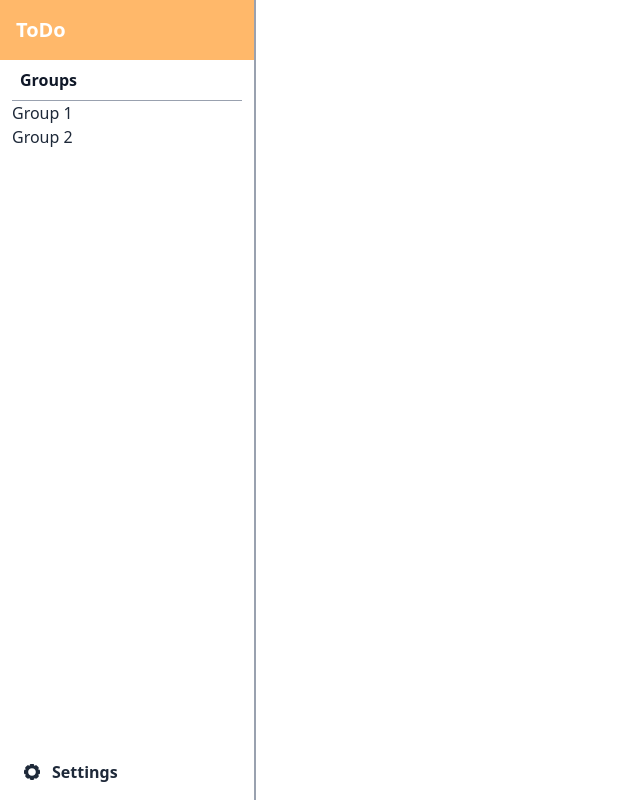
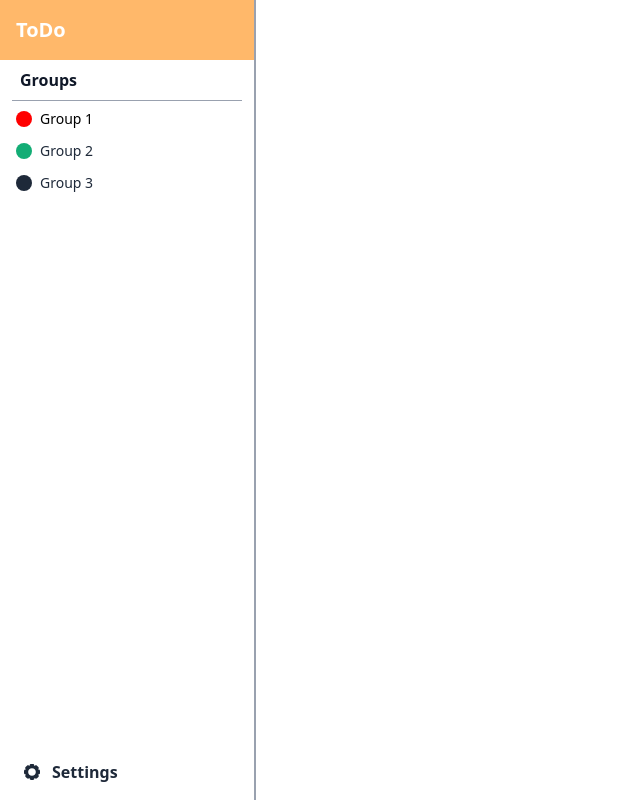
Before and after one commit to 23vbq/todo-vue-rails, a Vue app in the folder todo_frontend/: page / in a window 1280 px wide. Shown: the whole page, without its empty margins (0-640 px from the left). Built offline with nearby package versions, Linux system fonts and the light colour scheme.

Commit message:
group nav bar elements

```diff
--- a/todo_frontend/src/App.vue
+++ b/todo_frontend/src/App.vue
@@ -1,5 +1,5 @@
 <script setup>
-import NavBar from './components/NavBar.vue';
+import NavBar from './components/navigation/NavBar.vue';
 </script>
 
 <template>
--- /dev/null
+++ b/todo_frontend/src/components/icons/IconDot.vue
@@ -0,0 +1,5 @@
+<template>
+    <svg class="w-full" xmlns="http://www.w3.org/2000/svg" viewBox="0 0 24 24" fill="currentColor">
+        <circle cx="12" cy="12" r="12"/>
+    </svg>
+</template>
--- /dev/null
+++ b/todo_frontend/src/components/navigation/Group.vue
@@ -0,0 +1,28 @@
+<script setup>
+import IconDot from '../icons/IconDot.vue';
+
+defineProps({
+    name: {
+        type: String,
+        required: true,
+    },
+    color: {
+        type: String,
+        required: false,
+    },
+    active: {
+        type: Boolean,
+        required: false,
+    },
+})
+</script>
+
+<template>
+    <li
+        class="w-full mt-1 p-1 flex items-center text-sm rounded cursor-pointer transition duration-75 hover:bg-gray-200"
+        :class="active ? 'text-black font-medium' : null"
+    >
+        <div class="w-4 mr-2" :style="color ? {'color': color} : null"><IconDot></IconDot></div>
+        {{ name }}
+    </li>
+</template>
--- a/todo_frontend/src/components/NavBar.vue
+++ b/todo_frontend/src/components/navigation/NavBar.vue
@@ -1,5 +1,7 @@
 <script setup>
-import IconSettings from './icons/IconSettings.vue';
+import IconSettings from '../icons/IconSettings.vue';
+
+import Group from './Group.vue';
 </script>
 
 <template>
@@ -11,8 +13,9 @@ import IconSettings from './icons/IconSettings.vue';
     <div class="flex flex-col px-3 flex-1 px-3 py-2">
       <h1 class="text-gray-900 font-semibold px-2 pb-2 border-b border-gray-400">Groups</h1>
       <ul>
-        <li>Group 1</li>
-        <li>Group 2</li>
+        <Group name="Group 1" color="red" active="true"></Group>
+        <Group name="Group 2" color="#13ad75"></Group>
+        <Group name="Group 3"></Group>
       </ul>
 
       <button class="flex items-center mt-auto w-full gap-3 px-3 py-2 font-semibold rounded cursor-pointer transition duration-75 hover:bg-gray-300 hover:text-black">
```
